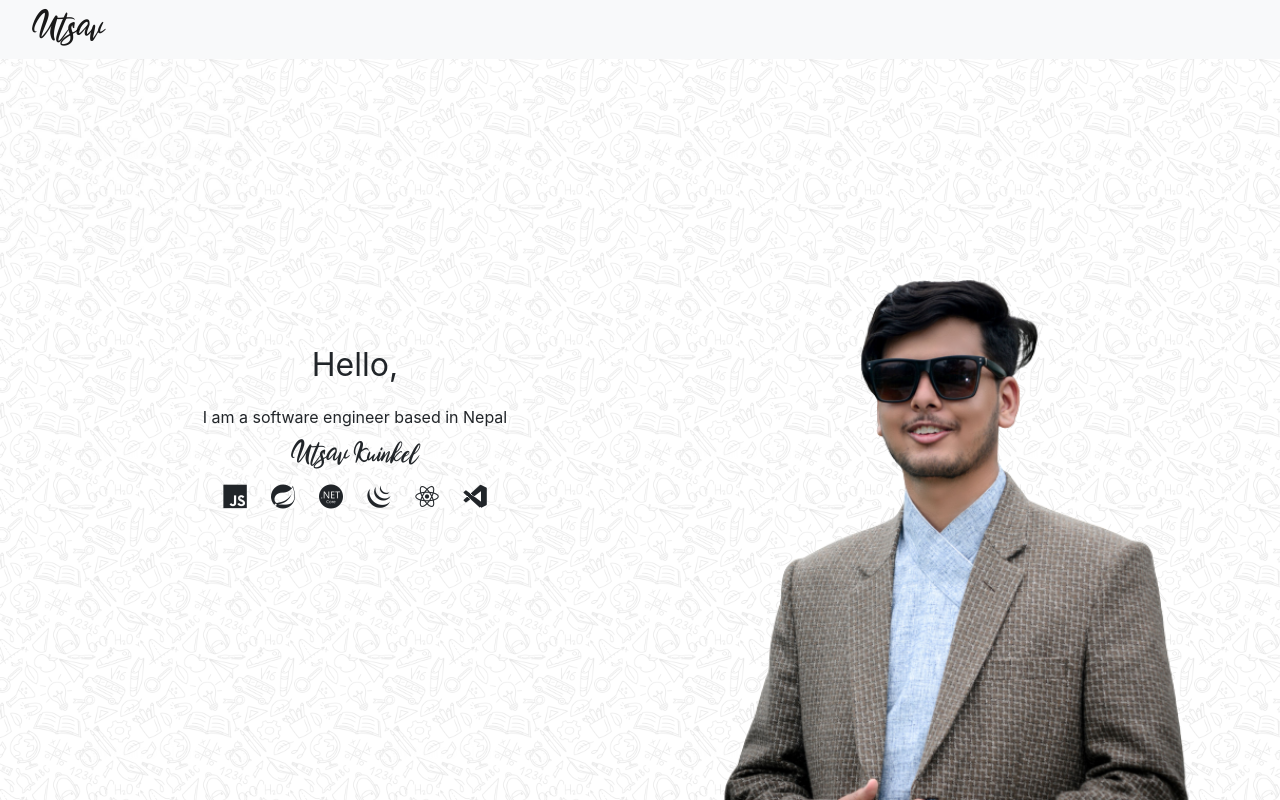
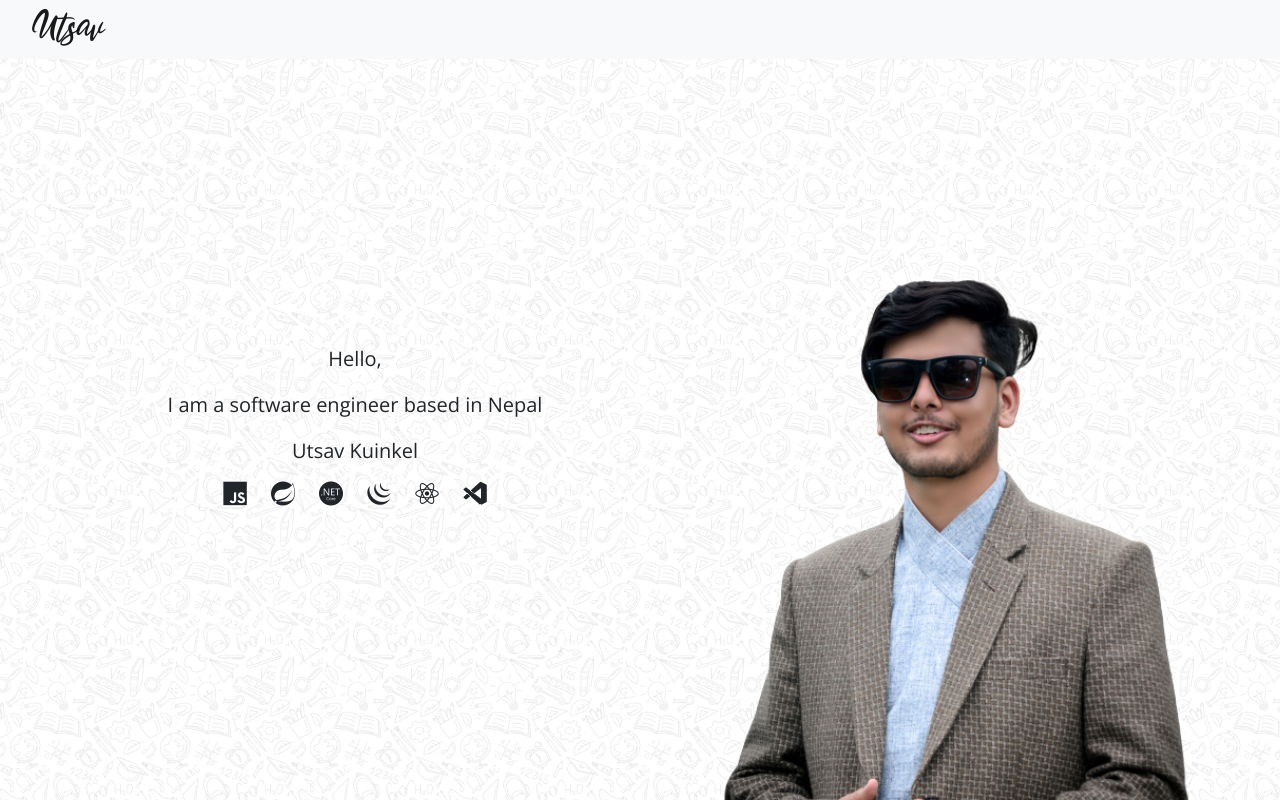
Before and after one commit to utshaav/utshaav, a React (Create React App) app: page / in a window 1280 px wide. Built offline with nearby package versions, Linux system fonts and the light colour scheme.

Commit message:
Imported font 🤷‍♂️

```diff
--- a/public/index.html
+++ b/public/index.html
@@ -7,6 +7,7 @@
       integrity="sha384-1BmE4kWBq78iYhFldvKuhfTAU6auU8tT94WrHftjDbrCEXSU1oBoqyl2QvZ6jIW3"
       crossorigin="anonymous"/>
       <link rel="stylesheet" href="https://cdn.jsdelivr.net/gh/devicons/devicon@v2.15.1/devicon.min.css"/>
+      <link href='https://fonts.googleapis.com/css?family=Open Sans' rel='stylesheet'>
 
     <link rel="icon" href="%PUBLIC_URL%/favicon.ico" />
     <meta name="viewport" content="width=device-width, initial-scale=1" />
--- a/src/screens/Introduction.scss
+++ b/src/screens/Introduction.scss
@@ -15,7 +15,11 @@
 }
 
 .intro_text{
-    font-size: 2rem;
+    // font-size: 2rem;
+    p{
+        font-family: 'Open Sans';
+        font-size: 20px;
+    }
 }
 
 // p {
--- a/src/screens/Introduction.tsx
+++ b/src/screens/Introduction.tsx
@@ -9,8 +9,8 @@ function Introduction() {
     <div className="container">
       {/* <CodeSnipp /> */}
       <div className="row ">
-        <div className="col-md-6 center">
-          <p className="intro_text">Hello, </p>
+        <div className="intro_text col-md-6 center">
+          <p>Hello, </p>
           <p>I am a software engineer based in Nepal</p>
           <p className="branding">Utsav Kuinkel</p>
           <Loader/>
```
